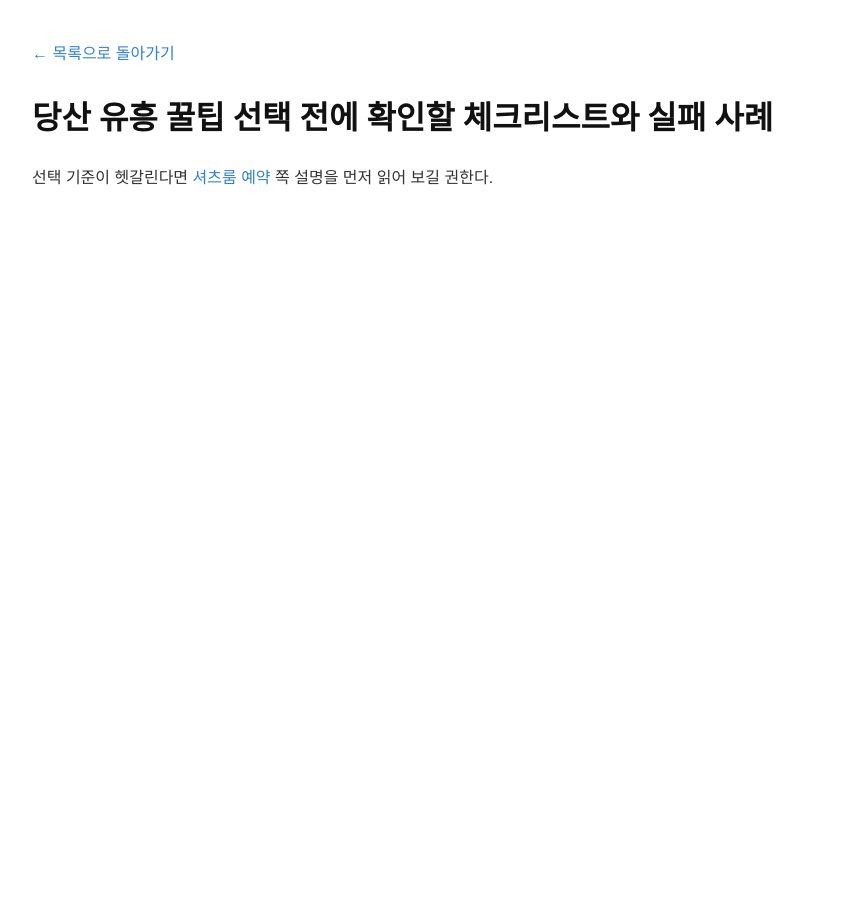
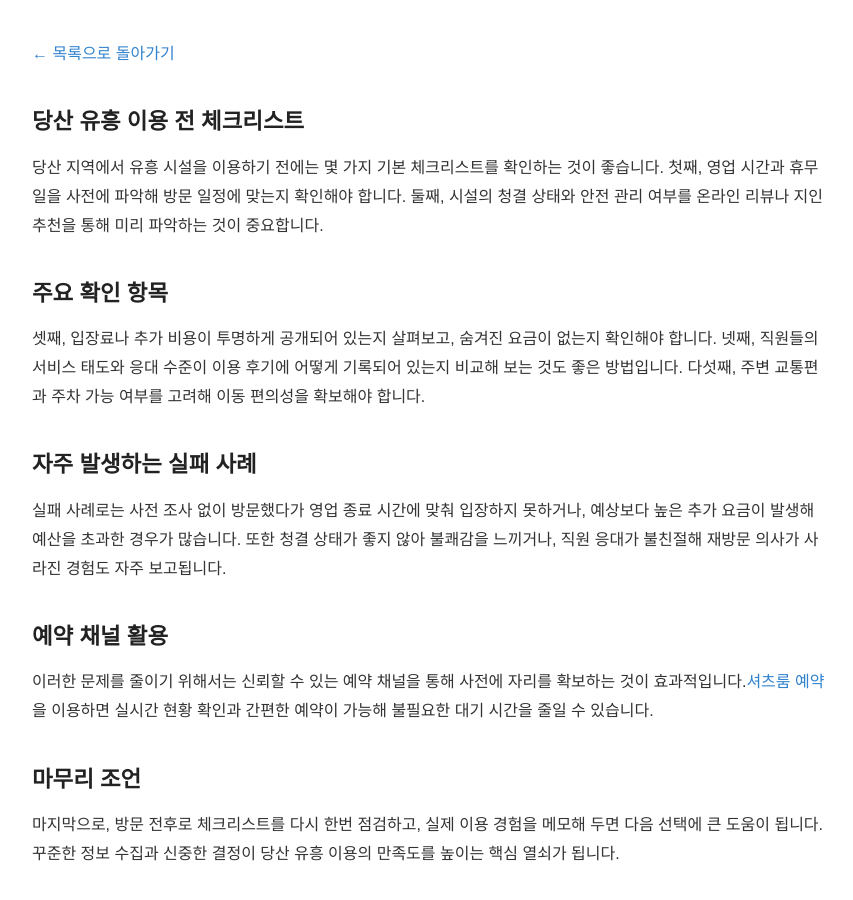
Before and after one commit to cosmos0111-cmyk/bp-t3b05-ds-night-tip, a plain HTML site: page posts/checklist-002-1nr9pf0.html in a window 1280 px wide. Shown: the whole page, without its empty margins (208-1061 px from the left). Before the commit the page ends 800 px from the top, so only its background shows below. Drawn offline with Linux system fonts and the light colour scheme.

Commit message:
fix: 프롬프트 유출·한자 조각·반복 파손 제거 (1 files)

```diff
--- a/posts/checklist-002-1nr9pf0.html
+++ b/posts/checklist-002-1nr9pf0.html
@@ -20,11 +20,16 @@
     <a href="../index.html">← 목록으로 돌아가기</a>
   </header>
   <main>
-    <h1>당산 유흥 꿀팁 선택 전에 확인할 체크리스트와 실패 사례</h1>
-    <article>
-
-
-      <p>선택 기준이 헷갈린다면 <a class="anchor-link" href="https://maphoshirts.today/" data-bpaas-link-target="t1-shirtsroom-shop">셔츠룸 예약</a> 쪽 설명을 먼저 읽어 보길 권한다.</p>
-    </main>
+<h2>당산 유흥 이용 전 체크리스트</h2>
+<p>당산 지역에서 유흥 시설을 이용하기 전에는 몇 가지 기본 체크리스트를 확인하는 것이 좋습니다. 첫째, 영업 시간과 휴무일을 사전에 파악해 방문 일정에 맞는지 확인해야 합니다. 둘째, 시설의 청결 상태와 안전 관리 여부를 온라인 리뷰나 지인 추천을 통해 미리 파악하는 것이 중요합니다.</p>
+<h2>주요 확인 항목</h2>
+<p>셋째, 입장료나 추가 비용이 투명하게 공개되어 있는지 살펴보고, 숨겨진 요금이 없는지 확인해야 합니다. 넷째, 직원들의 서비스 태도와 응대 수준이 이용 후기에 어떻게 기록되어 있는지 비교해 보는 것도 좋은 방법입니다. 다섯째, 주변 교통편과 주차 가능 여부를 고려해 이동 편의성을 확보해야 합니다.</p>
+<h2>자주 발생하는 실패 사례</h2>
+<p>실패 사례로는 사전 조사 없이 방문했다가 영업 종료 시간에 맞춰 입장하지 못하거나, 예상보다 높은 추가 요금이 발생해 예산을 초과한 경우가 많습니다. 또한 청결 상태가 좋지 않아 불쾌감을 느끼거나, 직원 응대가 불친절해 재방문 의사가 사라진 경험도 자주 보고됩니다.</p>
+<h2>예약 채널 활용</h2>
+<p>이러한 문제를 줄이기 위해서는 신뢰할 수 있는 예약 채널을 통해 사전에 자리를 확보하는 것이 효과적입니다.<a class="anchor-link" href="https://maphoshirts.today/" data-bpaas-link-target="t1-shirtsroom-shop">셔츠룸 예약</a>을 이용하면 실시간 현황 확인과 간편한 예약이 가능해 불필요한 대기 시간을 줄일 수 있습니다.</p>
+<h2>마무리 조언</h2>
+<p>마지막으로, 방문 전후로 체크리스트를 다시 한번 점검하고, 실제 이용 경험을 메모해 두면 다음 선택에 큰 도움이 됩니다. 꾸준한 정보 수집과 신중한 결정이 당산 유흥 이용의 만족도를 높이는 핵심 열쇠가 됩니다.</p>
+</main>
 </body>
 </html>
```
